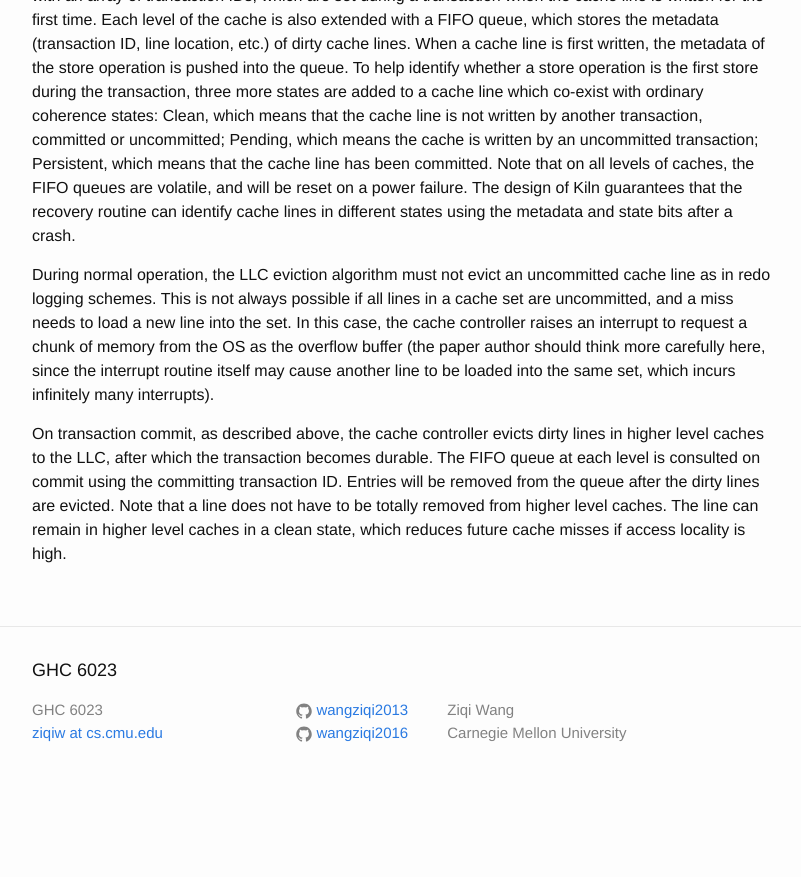
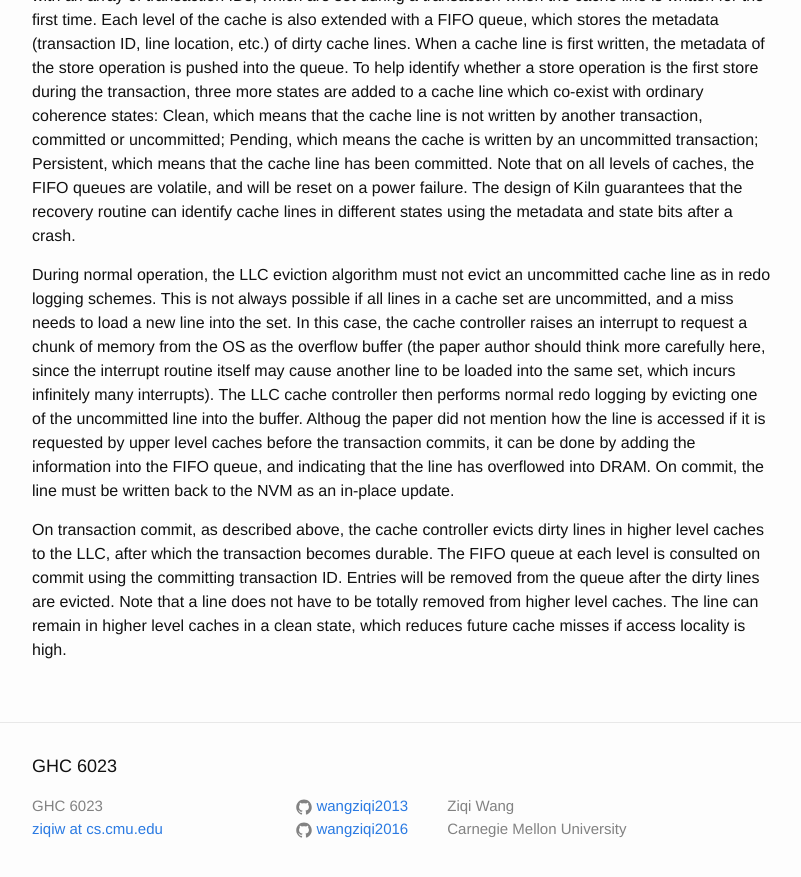
Before and after one commit to wangziqi2013/wangziqi2013.github.io, a Jekyll site: the page built from _posts/2019-02-20-kiln.markdown, in a window 1280 px wide and 900 px high, scrolled down 1690 px. Shown: the top 877 px of the window, without its empty margins (238-1039 px from the left). Built offline with Jekyll 4.4.1, drawn with Linux system fonts in a browser that asks for light colours; before the commit the page ends 2494 px from its top, so only the background shows below that.

Commit message:
Finish overflow

```diff
--- a/_posts/2019-02-20-kiln.markdown
+++ b/_posts/2019-02-20-kiln.markdown
@@ -66,7 +66,11 @@ During normal operation, the LLC eviction algorithm must not evict an uncommitte
 This is not always possible if all lines in a cache set are uncommitted, and a miss needs to load a new line into the set.
 In this case, the cache controller raises an interrupt to request a chunk of memory from the OS as the overflow buffer
 (the paper author should think more carefully here, since the interrupt routine itself may cause another line to be loaded
-into the same set, which incurs infinitely many interrupts).
+into the same set, which incurs infinitely many interrupts). The LLC cache controller then performs normal redo logging by
+evicting one of the uncommitted line into the buffer. Althoug the paper did not mention how the line is accessed if
+it is requested by upper level caches before the transaction commits, it can be done by adding the information into the
+FIFO queue, and indicating that the line has overflowed into DRAM. On commit, the line must be written back to the NVM
+as an in-place update.
 
 On transaction commit, as described above, the cache controller evicts dirty lines in higher level caches to the LLC,
 after which the transaction becomes durable. The FIFO queue at each level is consulted on commit using the committing
```
